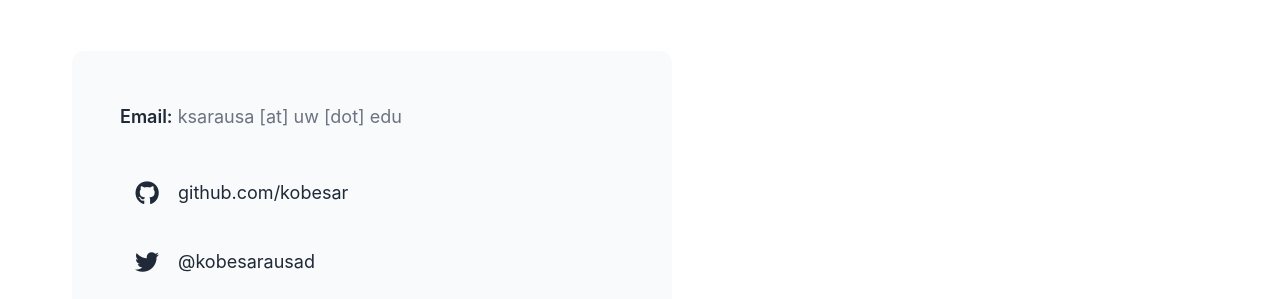
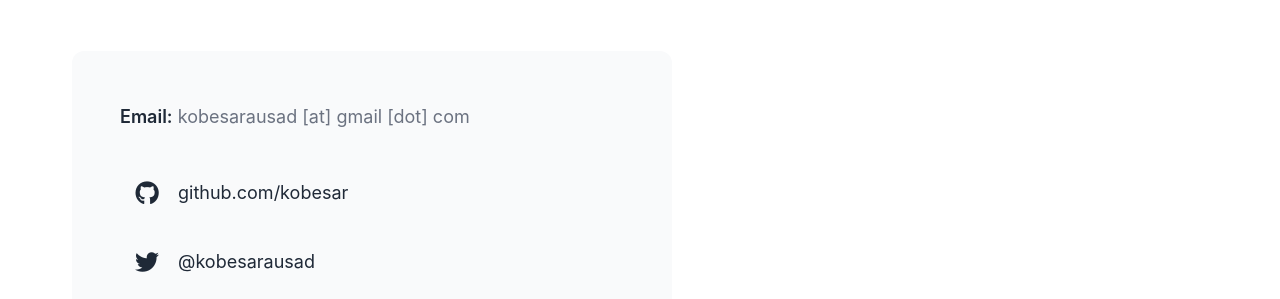
Before and after one commit to kobesar/kobesar.github.io, a Jekyll site: the page built from contact.html, in a window 1280 px wide. Shown: the part 234-533 px from the top of the page. Built offline with Jekyll 4.4.1, drawn with Linux system fonts in a browser that asks for light colours.

Commit message:
update email address

```diff
--- a/contact.html
+++ b/contact.html
@@ -20,7 +20,7 @@ title: 'Contact'
 
 <div class="contact-info">
   <p>
-    <strong>Email:</strong> ksarausa [at] uw [dot] edu
+    <strong>Email:</strong> kobesarausad [at] gmail [dot] com
   </p>
 
   <div class="contact-links">
```
